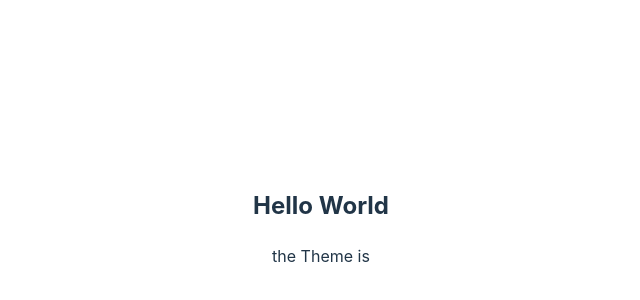
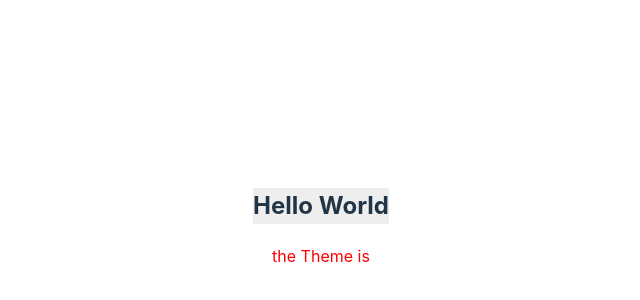
Before and after one commit to CherishShed/useContextLearning, a React (Vite) app: page / in a window 1280 px wide. Shown: the part 174-474 px from the top of the page, without its empty margins (319-959 px from the left). Built offline with nearby package versions, Linux system fonts and the light colour scheme.

Commit message:
created context

```diff
--- a/src/App.jsx
+++ b/src/App.jsx
@@ -3,14 +3,16 @@ import reactLogo from './assets/react.svg'
 import viteLogo from '/vite.svg'
 import './App.css'
 import Home from "./components/Home"
-import ThemeContextProvider from './contexts/ThemeContext'
+import ThemeContextProvider, { TextColorContext } from './contexts/ThemeContext'
 
 function App() {
   const [count, setCount] = useState(0)
   return (
     <>
       <ThemeContextProvider>
-        <Home />
+        <TextColorContext>
+          <Home />
+        </TextColorContext>
       </ThemeContextProvider>
     </>
   )
--- a/src/components/Home.jsx
+++ b/src/components/Home.jsx
@@ -1,13 +1,16 @@
 import React, { useState, useContext } from "react";
-import ThemeContext from "../contexts/ThemeContext";
+import { ThemeContext } from "../contexts/ThemeContext";
+import { TextColor } from "../contexts/ThemeContext";
 
 function Home() {
-    const theme = ThemeContext
-    console.log(theme)
+    const { isLightTheme, light, dark } = ThemeContext.Consumer._currentValue
+    const currentTheme = isLightTheme ? light : dark;
+    const color = TextColor.Consumer._currentValue
+
     return (
         <div>
-            <h2>Hello World</h2>
-            <p>the Theme is {theme}</p>
+            <h2 style={{ background: currentTheme.bg }}>Hello World</h2>
+            <p style={{ color: color }}>the Theme is </p>
         </div>
     )
 }
--- a/src/contexts/ThemeContext.jsx
+++ b/src/contexts/ThemeContext.jsx
@@ -1,9 +1,14 @@
 import React, { createContext, useState } from "react";
 
 export const ThemeContext = createContext();
+export const TextColor = createContext();
 function ThemeContextProvider(props) {
 
-    const [theme, setTheme] = useState("Shedi")
+    const [theme, setTheme] = useState({
+        isLightTheme: true,
+        light: { syntax: "#555", ui: "#ddd", bg: "#eee" },
+        dark: { syntax: "#ddd", ui: "#333", bg: "#555" }
+    })
 
     return (
         <ThemeContext.Provider value={{ ...theme }}>
@@ -12,4 +17,14 @@ function ThemeContextProvider(props) {
     )
 }
 
+export function TextColorContext(props) {
+    const [color, setColor] = useState("red")
+
+    return (
+        <TextColor.Provider value={color}>
+            {props.children}
+        </TextColor.Provider>
+    )
+}
+
 export default ThemeContextProvider
```
